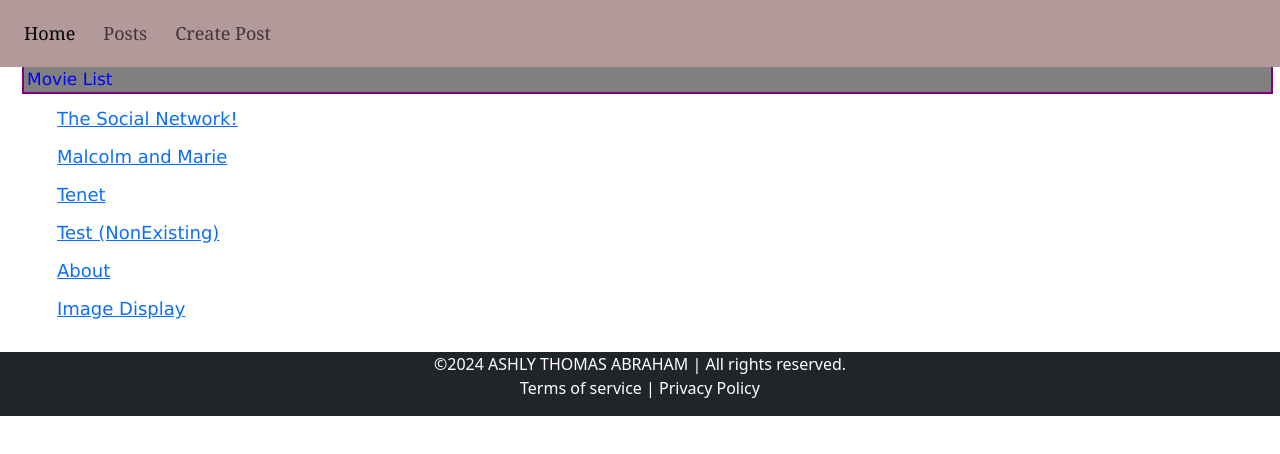
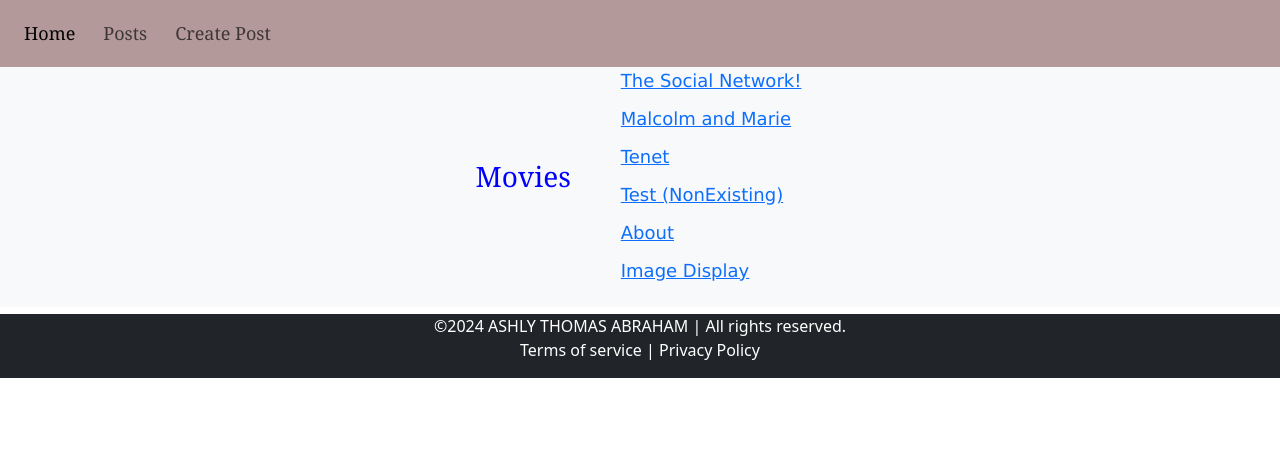
Before and after one commit to ashly-dxb/next-app, a Next.js app: page / in a window 1280 px wide. Shown: the top 454 px of the page. Built offline with nearby package versions, Linux system fonts and the light colour scheme.

Commit message:
improvements

```diff
--- a/pages/index.js
+++ b/pages/index.js
@@ -28,8 +28,10 @@
 const Home = ({ allMovies }) => {
   return (
     <Layout>
-      <div className={styles.container}>
-        <h3 style={heading}>Movie List</h3>
+      <div
+        className={`d-flex justify-content-center align-items-center bg-light ${styles.myContainer}`}
+      >
+        <h3 className={`${styles.pageHeading}`}>Movies</h3>
 
         <ul>
           {allMovies.map((item) => (
```
